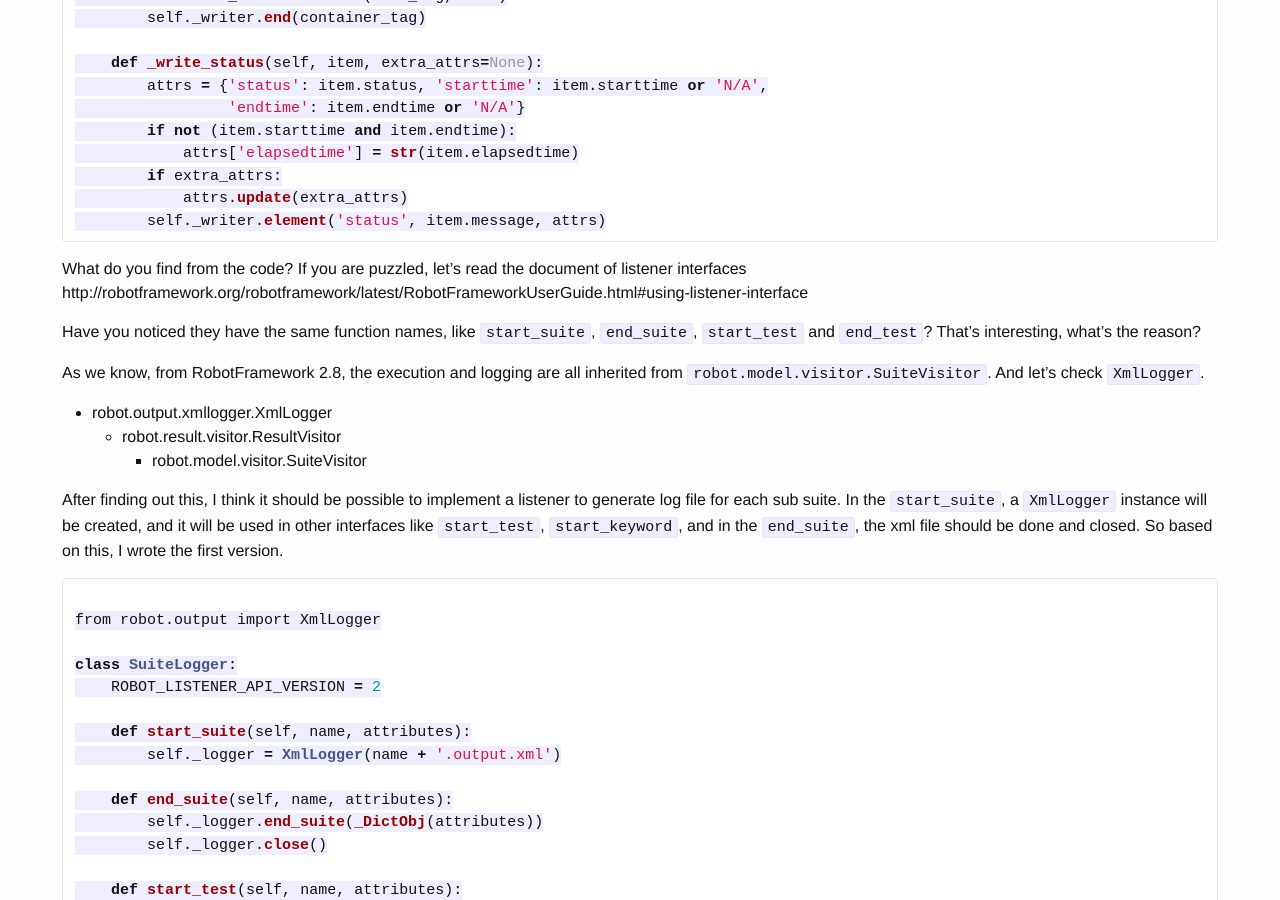
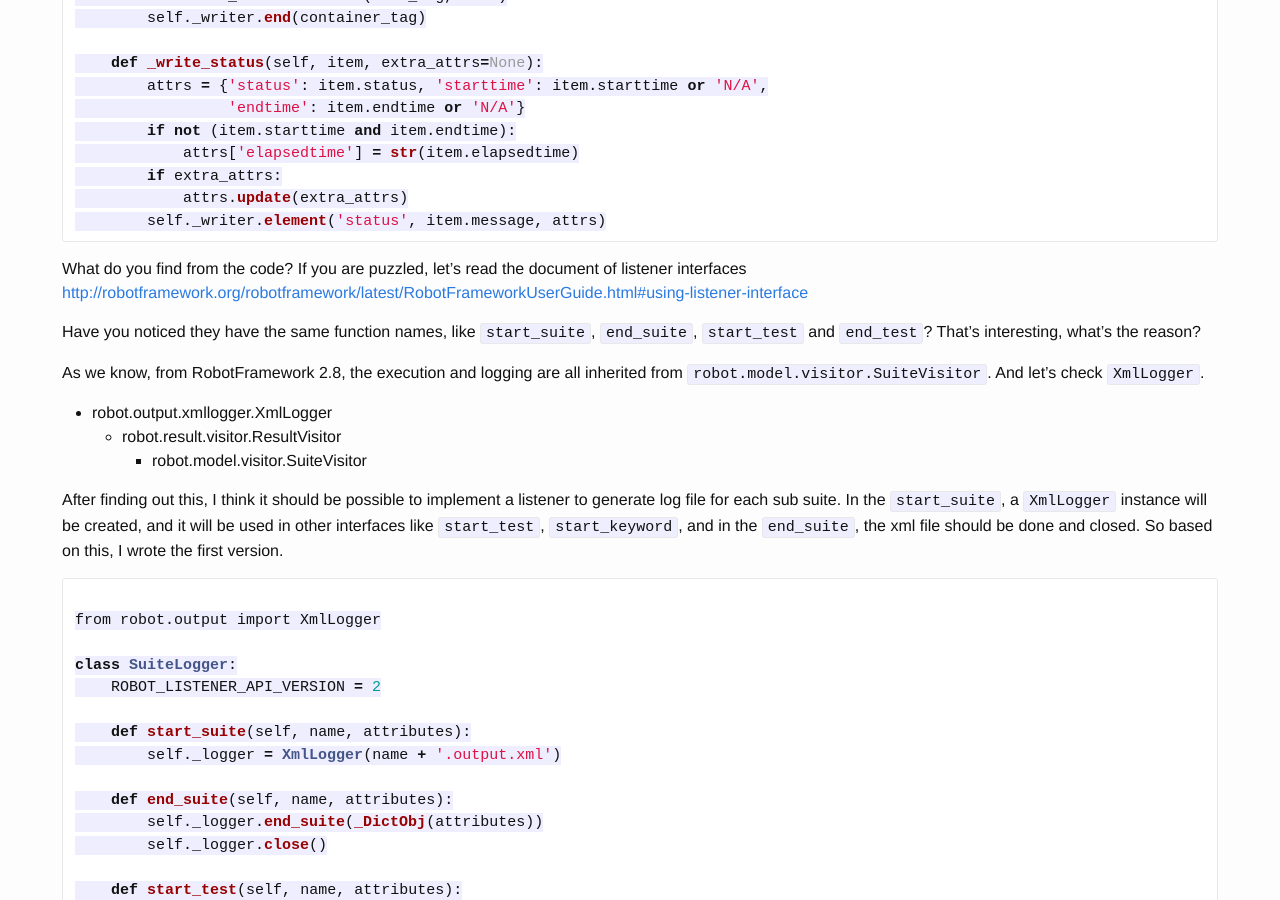
Before and after one commit to feiyuw/feiyuw.github.io, a Jekyll site: the page built from _posts/2015-05-14-generate-robotframework-subsuite-log-during-large-suite-execution.md, in a window 1280 px wide and 900 px high, scrolled down 3309 px. Built offline with Jekyll 4.4.1, drawn with Linux system fonts in a browser that asks for light colours; Markdown is read by kramdown in place of the engine named in the settings; comment, search, counter and statistics services are not loaded; some of the changed lines change nothing that is shown; some of the changed text lies outside the part shown.

Commit message:
fix url issue

````diff
--- a/_posts/2015-05-14-generate-robotframework-subsuite-log-during-large-suite-execution.md
+++ b/_posts/2015-05-14-generate-robotframework-subsuite-log-during-large-suite-execution.md
@@ -152,7 +152,7 @@ class XmlLogger(ResultVisitor):
         self._writer.element('status', item.message, attrs)
 ```
 
-What do you find from the code? If you are puzzled, let's read the document of listener interfaces http://robotframework.org/robotframework/latest/RobotFrameworkUserGuide.html#using-listener-interface
+What do you find from the code? If you are puzzled, let's read the document of listener interfaces [http://robotframework.org/robotframework/latest/RobotFrameworkUserGuide.html#using-listener-interface](http://robotframework.org/robotframework/latest/RobotFrameworkUserGuide.html#using-listener-interface)
 
 Have you noticed they have the same function names, like `start_suite`, `end_suite`, `start_test` and `end_test`? That's interesting, what's the reason?
 
@@ -290,4 +290,4 @@ class _DictObj(object):
 
 I have `output.xml` of sub-suite generated correctly, and then I can add code the generate `log.html` and `report.html`. The generated path is another issue, it should base on the settings of complete one.
 
-The latest code is at https://github.com/feiyuw/idiomatic-robotframework/blob/master/examples/listener.py.
+The latest code is at [https://github.com/feiyuw/idiomatic-robotframework/blob/master/examples/listener.py](https://github.com/feiyuw/idiomatic-robotframework/blob/master/examples/listener.py).
````
